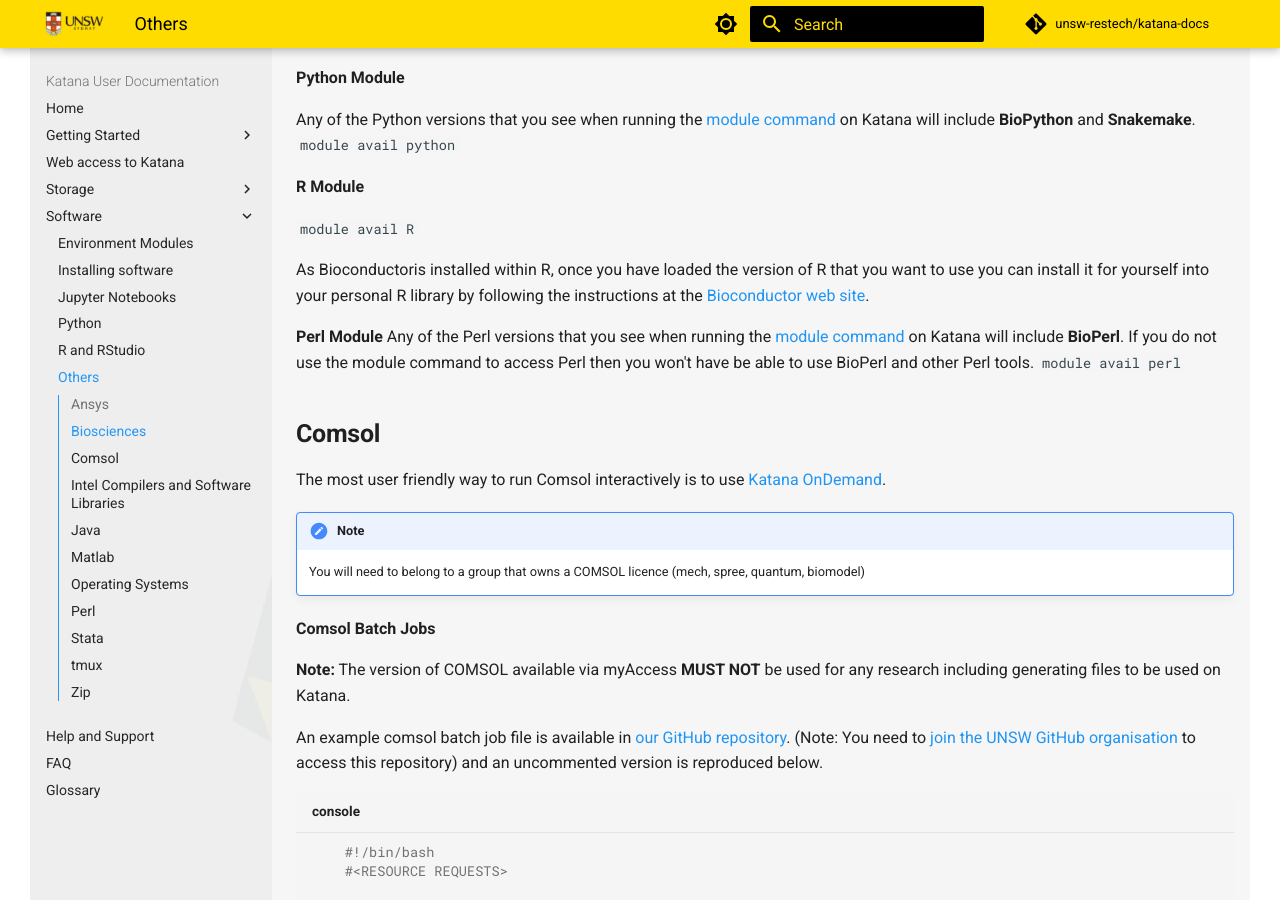
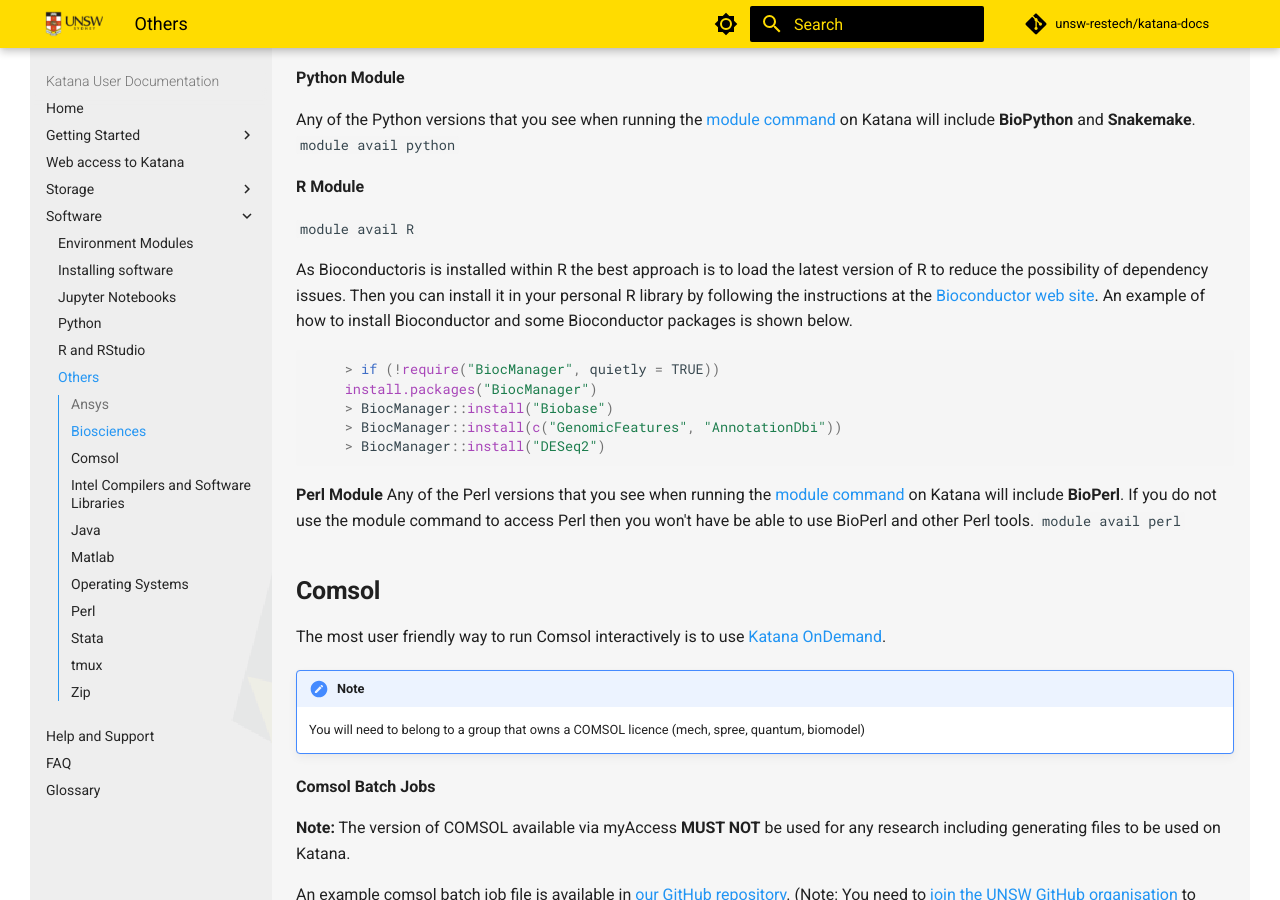
Before and after one commit to unsw-restech/unsw-restech.github.io, an MkDocs documentation site: the page built from docs/software/others.md, in a window 1280 px wide and 900 px high, scrolled down 1500 px. Built offline with MkDocs 1.6.1 and Material for MkDocs 9.7.7, drawn with Linux system fonts in a browser that asks for light colours; comment, search, counter and statistics services are not loaded.

Commit message:
Update others.md
Added Bioconductor instructions.

````diff
--- a/docs/software/others.md
+++ b/docs/software/others.md
@@ -73,8 +73,17 @@
 
 `:::bash module avail R`
 
-As Bioconductoris installed within R, once you have loaded the version of R that you want to use you can install it for yourself into your personal R library by following the
-instructions at the [Bioconductor web site](https://www.bioconductor.org/).
+As Bioconductoris is installed within R the best approach is to load the latest version of R to reduce the possibility of dependency issues. Then you can install
+it in your personal R library by following the instructions at the [Bioconductor web site](https://www.bioconductor.org/). An example of how to install Bioconductor
+and some Bioconductor packages is shown below.
+
+``` r
+    > if (!require("BiocManager", quietly = TRUE))
+    install.packages("BiocManager")
+    > BiocManager::install("Biobase")
+    > BiocManager::install(c("GenomicFeatures", "AnnotationDbi"))
+    > BiocManager::install("DESeq2")
+```
 
 **Perl Module**
 Any of the Perl versions that you see when running the [module command](../software/environment_modules) on Katana will include **BioPerl**. If you do not use the
````
